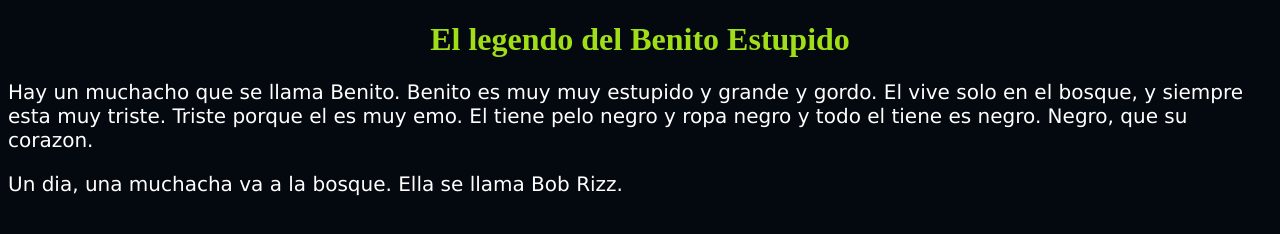
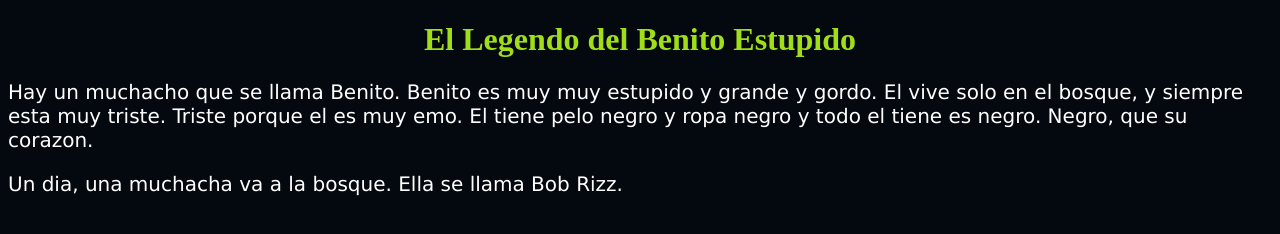
Before and after one commit to Artemis1103/Miracular31111, a plain HTML site: page index.html in a window 1280 px wide. Drawn offline with Linux system fonts and the light colour scheme.

Commit message:
AA updated title lolol

```diff
--- a/index.html
+++ b/index.html
@@ -2,12 +2,12 @@
 <html>
 
     <head>
-        <title>Does this work</title>
+        <title>El Legendo Del Benito Estupido</title>
         <link rel="stylesheet" href="styles.css">
     </head>
 
     <body>
-        <h1>El legendo del Benito Estupido</h1>
+        <h1>El Legendo del Benito Estupido</h1>
         <p> Hay un muchacho que se llama Benito. Benito es muy muy estupido y grande y gordo. El vive solo en el bosque, y siempre esta muy triste. Triste porque el es muy emo. El tiene pelo negro y ropa negro y todo el tiene es negro. Negro, que su corazon.</p>
         <p>Un dia, una muchacha va a la bosque. Ella se llama Bob Rizz.</p>
     </body>
```
